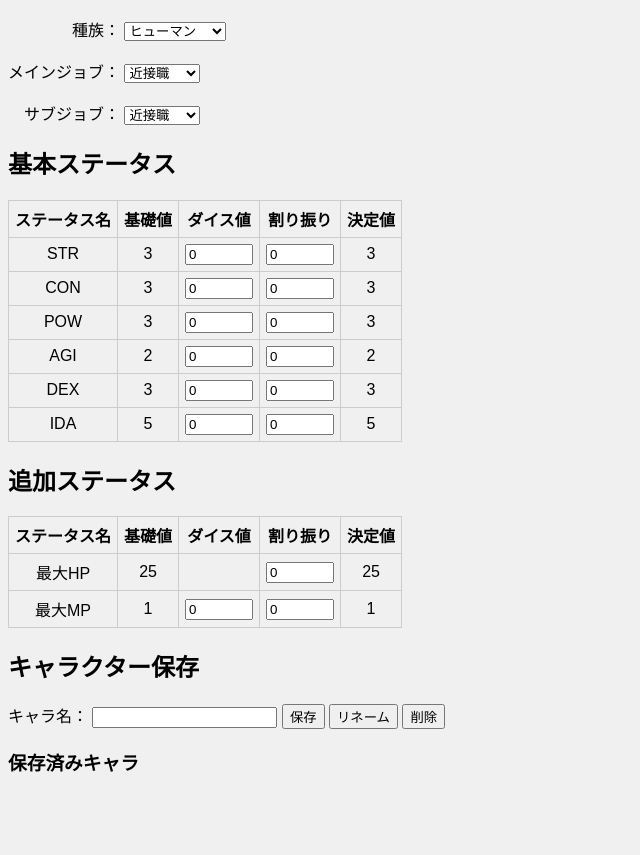
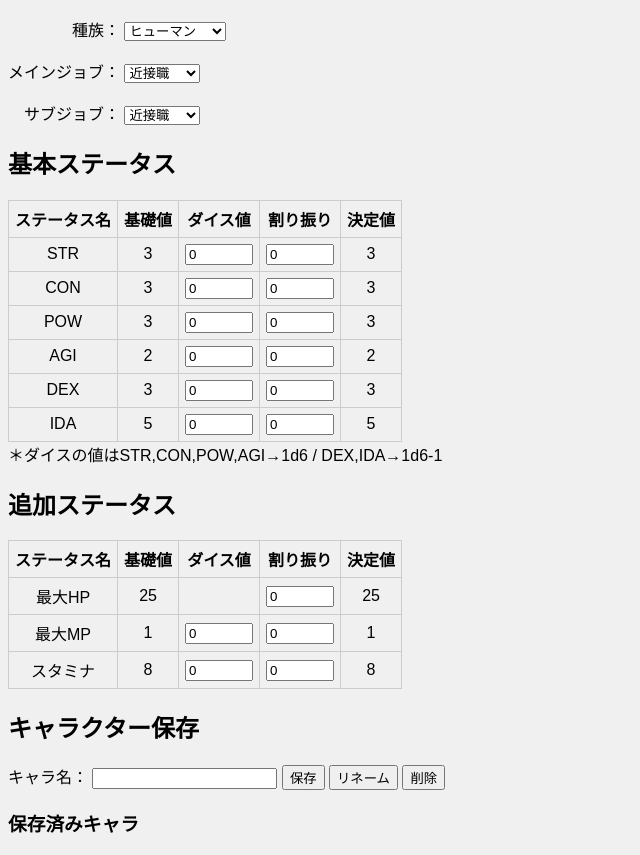
Before and after one commit to mk3710tama-ship-it/trpg-character-sheet-FBA, a plain HTML site: page index.html in a window 1280 px wide. Shown: the part 127-982 px from the top of the page, without its empty margins (0-640 px from the left). Before the commit the page ends 921 px from the top, so only its background shows below. Drawn offline with Linux system fonts and the light colour scheme.

Commit message:
Add files via upload

```diff
--- a/index.html
+++ b/index.html
@@ -22,7 +22,11 @@
   <select id="specie">
     <option value="human">ヒューマン</option>
     <option value="Warbeast">ワービースト</option>
-    <option value="HObbit">ホビット</option>
+    <option value="Hobbit">ホビット</option>
+    <option value="Elf">エルフ</option>
+    <option value="Dwarf">ドワーフ</option>
+    <option value="lizard">リザード</option>
+    <option value="fisher">フィッシャー</option>
   </select>
 </label>
 
@@ -36,6 +40,7 @@
     <option value="wizard">魔法職</option>
     <option value="supporter">支援職</option>
     <option value="puroducer">生産職</option>
+    <option value="none">なし</option>
   </select>
 </label>
 
@@ -49,6 +54,7 @@
     <option value="wizard">魔法職</option>
     <option value="supporter">支援職</option>
     <option value="puroducer">生産職</option>
+    <option value="none">なし</option>
   </select>
 </label>
 
@@ -114,8 +120,7 @@
 
 
 </table>
-
-
+＊ダイスの値はSTR,CON,POW,AGI→1d6  /  DEX,IDA→1d6-1
 
 
 
@@ -150,6 +155,15 @@
     <td><input type="number" id="mp-quota" value="0"></td>
     <td><span id="mp-true">0</span></td>
   </tr>
+
+  <tr>
+    <td>スタミナ</td>
+    <td><span id="sm-race">0</span></td>
+    <td> <input type="number" id="sm-daice" value="0"></td>
+    <td><input type="number" id="sm-quota" value="0"></td>
+    <td><span id="sm-true">0</span></td>
+  </tr>
+
 </table>
 
 
--- a/script.js
+++ b/script.js
@@ -9,8 +9,12 @@ let currentCharacterName = null;
 
 const species = {
   human: { str:3,con:3,pow:3,agi:2,dex:3,int:5,hp:0,sm:8 },
-  Warbeast: { str:2,con:1,pow:1,agi:1,dex:3,int:1,hp:6,sm:1 },
-  Hobbit: { str:1,con:2,pow:2,agi:2,dex:2,int:5,hp:8,sm:1 }
+  Warbeast: { str:4,con:4,pow:1,agi:5,dex:1,int:3,hp:0,sm:14 },
+  Hobbit: { str:1,con:1,pow:2,agi:4,dex:5,int:7,hp:0,sm:4 },
+  Elf: { str:2,con:2,pow:4,agi:3,dex:3,int:4,hp:0,sm:11 },
+  Dwarf: { str:5,con:4,pow:2,agi:1,dex:4,int:6,hp:0,sm:6 },
+  lizard:{ str:4,con:4,pow:4,agi:2,dex:2,int:2,hp:0,sm:10 },
+  fisher:{ str:3,con:3,pow:1,agi:2,dex:3,int:4,hp:0,sm:9 }
 };
 
 const meinJobs ={
@@ -18,7 +22,8 @@ const meinJobs ={
   archer: { agi:2,dex:0,mp:0,hp:0,sm:0 },
   wizard: { agi:0,dex:0,mp:0,hp:0,sm:8 },
   supporter: { agi:0,dex:0,mp:6,hp:0,sm:0 },
-  puroducer: { agi:0,dex:2,mp:0,hp:0,sm:0 }
+  puroducer: { agi:0,dex:2,mp:0,hp:0,sm:0 },
+  none: { agi:0,dex:0,mp:0,hp:0,sm:0 }
 };
 
 const subJobs ={
@@ -26,7 +31,8 @@ const subJobs ={
   archer: { agi:1,dex:0,mp:0,hp:0,sm:0 },
   wizard: { agi:0,dex:0,mp:0,hp:0,sm:6 },
   supporter: { agi:0,dex:0,mp:3,hp:0,sm:0 },
-  puroducer: { agi:0,dex:1,mp:0,hp:0,sm:0 }
+  puroducer: { agi:0,dex:1,mp:0,hp:0,sm:0 },
+  none: { agi:0,dex:0,mp:0,hp:0,sm:0 }
 };
 
 // =====================
@@ -40,6 +46,7 @@ function updateStatus() {
   const pow_daice = Number(document.getElementById("pow-daice").value);
   const agi_daice = Number(document.getElementById("agi-daice").value);;
   const mp_daice = Number(document.getElementById("mp-daice").value);
+  const sm_daice = Number(document.getElementById("sm-daice").value);
 
 
   const str_quote = Number(document.getElementById("str-quota").value);
@@ -50,6 +57,7 @@ function updateStatus() {
   const agi_quota = Number(document.getElementById("agi-quota").value);
   const hp_quota = Number(document.getElementById("hp-quota").value);
   const mp_quota = Number(document.getElementById("mp-quota").value);
+  const sm_quota = Number(document.getElementById("sm-quota").value);
 
   const specie = document.getElementById("specie").value;
   const meinJob = document.getElementById("mein-job").value;
@@ -74,7 +82,7 @@ function updateStatus() {
   document.getElementById("int-race").textContent = base.int;
   document.getElementById("con-race").textContent = base.con;
   document.getElementById("pow-race").textContent = base.pow;
-  document.getElementById("agi-race").textContent = base.agi;
+  document.getElementById("agi-race").textContent = base.agi+meinJobBonus.agi+subJobBonus.agi;
 
 
   document.getElementById("str-true").textContent = str_true;
@@ -90,11 +98,17 @@ function updateStatus() {
   const hp_true = hp_race + hp_quota;
   const mp_race =Math.floor((pow_daice+base.pow)/ 2) + meinJobBonus.mp + subJobBonus.mp;
   const mp_true = mp_race + mp_daice + mp_quota;
+  const sm_race = base.sm + meinJobBonus.sm + subJobBonus.sm;
+  const sm_true = sm_race + sm_daice + sm_quota;
+
 
   document.getElementById("hp-race").textContent = hp_race;
   document.getElementById("hp-true").textContent = hp_true;
   document.getElementById("mp-race").textContent = mp_race;
   document.getElementById("mp-true").textContent = mp_true;
+  document.getElementById("sm-race").textContent = sm_race;
+  document.getElementById("sm-true").textContent = sm_true;
+
 }
 
 // =====================
@@ -129,6 +143,7 @@ function saveCharacter() {
     pow_daice: document.getElementById("pow-daice").value,
     agi_daice: document.getElementById("agi-daice").value,
     mp_daice: document.getElementById("mp-daice").value,
+    sm_daice: document.getElementById("sm-daice").value,
 
     str_quota: document.getElementById("str-quota").value,
     dex_quota: document.getElementById("dex-quota").value,
@@ -138,6 +153,7 @@ function saveCharacter() {
     agi_quota: document.getElementById("agi-quota").value,
     hp_quota: document.getElementById("hp-quota").value,
     mp_quota: document.getElementById("mp-quota").value,
+    sm_quota: document.getElementById("sm-quota").value,
 
     specie: document.getElementById("specie").value,
     meinJob: document.getElementById("mein-job").value,
@@ -175,6 +191,7 @@ function loadCharacter(name) {
   document.getElementById("pow-daice").value = character.pow_daice;
   document.getElementById("agi-daice").value = character.agi_daice;
   document.getElementById("mp-daice").value = character.mp_daice;
+  document.getElementById("sm-daice").value = character.sm_daice;
 
   document.getElementById("str-quota").value = character.str_quota;
   document.getElementById("dex-quota").value = character.dex_quota;
@@ -184,6 +201,7 @@ function loadCharacter(name) {
   document.getElementById("agi-quota").value = character.agi_quota;
   document.getElementById("hp-quota").value = character.hp_quota;
   document.getElementById("mp-quota").value = character.mp_quota;
+  document.getElementById("sm-quota").value = character.sm_quota;
 
   document.getElementById("specie").value = character.specie;
   document.getElementById("mein-job").value = character.meinJob;
```
